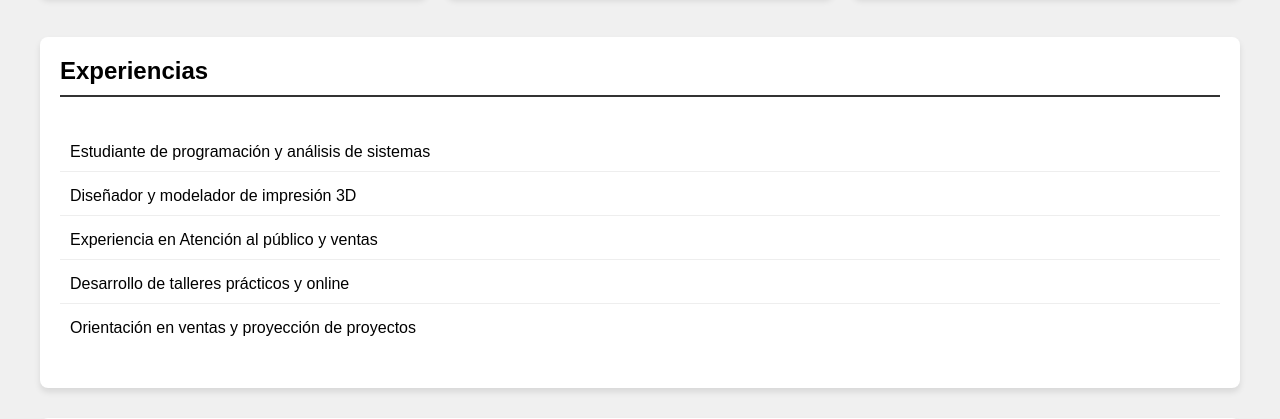
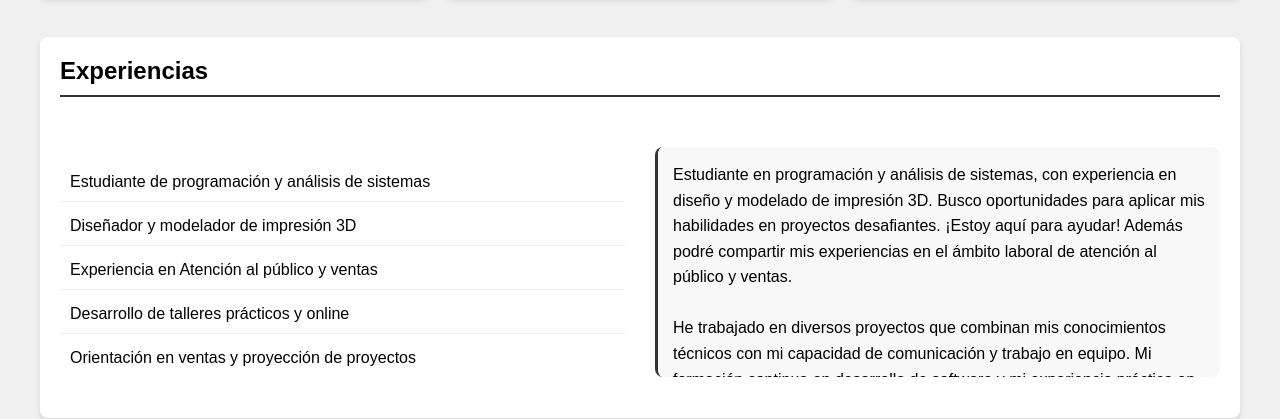
Before and after one commit to isaiasMA94/pagina_web, a plain HTML site: page index.html in a window 1280 px wide. Shown: the part 383-802 px from the top of the page. Drawn offline with Linux system fonts and the light colour scheme.

Commit message:
incorporación de scroller con grid para dos columnas de experiencias

```diff
--- a/index.html
+++ b/index.html
@@ -51,7 +51,6 @@
             margin: 0 auto;
         }
 
-
         .image-gallery {
             display: grid;
             grid-template-columns: repeat(3, 1fr);
@@ -103,18 +102,19 @@
             background-color: rgba(0, 0, 0, 0.3);
         }
 
-
-        section {
+        #experiencias {
+            display: grid;
+            grid-template-columns: 1fr 1fr;
+            gap: 30px;
             background: white;
             border-radius: 8px;
             padding: 20px;
             margin-bottom: 30px;
             box-shadow: 0 4px 6px rgba(0,0,0,0.1);
-            display: flex;
-            flex-direction: column;
         }
 
-        h2 {
+        #experiencias h2 {
+            grid-column: span 2;
             border-bottom: 2px solid #333;
             padding-bottom: 10px;
             margin-top: 0;
@@ -123,8 +123,6 @@
         .item-list {
             list-style: none;
             padding: 0;
-            display: flex;
-            flex-direction: column;
         }
 
         .item-list li {
@@ -137,11 +135,38 @@
             border-bottom: none;
         }
 
+        .scroller {
+            height: 200px;
+            overflow-y: auto;
+            padding: 15px;
+            background: #f8f8f8;
+            border-radius: 8px;
+            border-left: 3px solid #333;
+            line-height: 1.6;
+        }
+
+        .scroller::-webkit-scrollbar {
+            width: 8px;
+        }
+
+        .scroller::-webkit-scrollbar-track {
+            background: #f1f1f1;
+            border-radius: 10px;
+        }
+
+        .scroller::-webkit-scrollbar-thumb {
+            background: #888;
+            border-radius: 10px;
+        }
+
+        .scroller::-webkit-scrollbar-thumb:hover {
+            background: #555;
+        }
+
         .item-list a {
             color: #0066cc;
             text-decoration: none;
             transition: color 0.3s;
-            display: inline-flex;
         }
 
         .item-list a:hover {
@@ -149,10 +174,17 @@
             text-decoration: underline;
         }
 
-
         @media (max-width: 768px) {
             .image-gallery {
                 grid-template-columns: 1fr;
+            }
+
+            #experiencias {
+                grid-template-columns: 1fr;
+            }
+
+            #experiencias h2 {
+                grid-column: span 1;
             }
 
             .custom-header {
@@ -218,6 +250,19 @@
                 <li>Desarrollo de talleres prácticos y online</li>
                 <li>Orientación en ventas y proyección de proyectos</li>
             </ul>
+            <div class="scroller">
+                Estudiante en programación y análisis de sistemas,
+                con experiencia en diseño y modelado de impresión 3D.
+                Busco oportunidades para aplicar mis habilidades en
+                proyectos desafiantes. ¡Estoy aquí para ayudar!
+                Además podré compartir mis experiencias en el
+                ámbito laboral de atención al público y ventas.<br><br>
+
+                He trabajado en diversos proyectos que combinan mis conocimientos técnicos
+                con mi capacidad de comunicación y trabajo en equipo. Mi formación continua
+                en desarrollo de software y mi experiencia práctica en modelado 3D me permiten
+                abordar problemas desde múltiples perspectivas.
+            </div>
         </section>
 
         <section id="sitios">
```
Also changed, not shown: contacto.html (deleted, +0 -10 lines).
